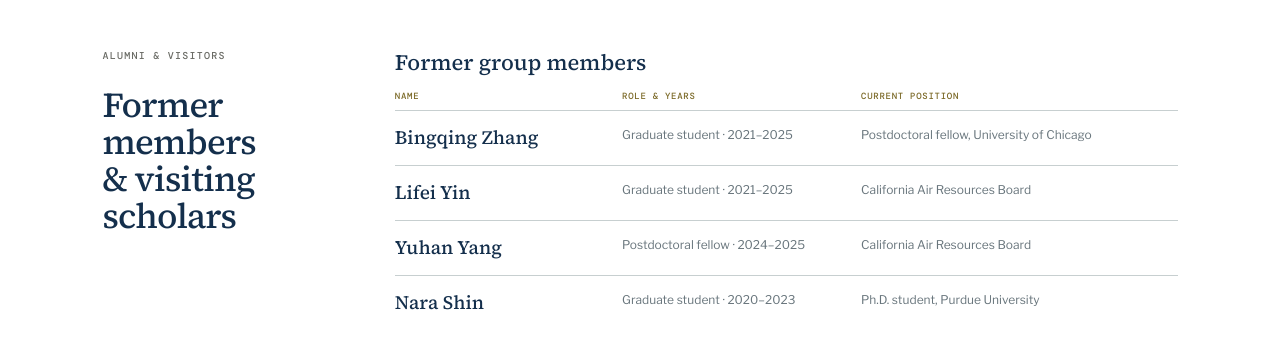
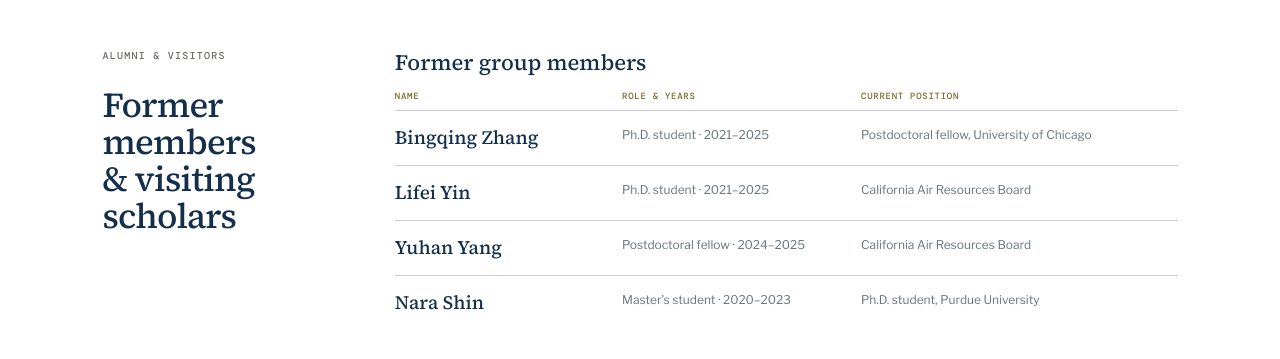
Before and after one commit to pengfeiliu371/aerosol-climate-health-lab-website, a Next.js app: page /people in a window 1280 px wide. Shown: the part 2260-2619 px from the top of the page. Built offline with nearby package versions, Linux system fonts and the light colour scheme; no server answers.

Commit message:
Standardize former member degree labels

```diff
--- a/app/data/people.ts
+++ b/app/data/people.ts
@@ -42,12 +42,12 @@ export const members: Member[] = [
 export const formerMembers = [
   {
     name: "Bingqing Zhang",
-    roleAndPeriod: "Graduate student · 2021–2025",
+    roleAndPeriod: "Ph.D. student · 2021–2025",
     currentPosition: "Postdoctoral fellow, University of Chicago",
   },
   {
     name: "Lifei Yin",
-    roleAndPeriod: "Graduate student · 2021–2025",
+    roleAndPeriod: "Ph.D. student · 2021–2025",
     currentPosition: "California Air Resources Board",
   },
   {
@@ -57,7 +57,7 @@ export const formerMembers = [
   },
   {
     name: "Nara Shin",
-    roleAndPeriod: "Graduate student · 2020–2023",
+    roleAndPeriod: "Master’s student · 2020–2023",
     currentPosition: "Ph.D. student, Purdue University",
   },
 ];
```
